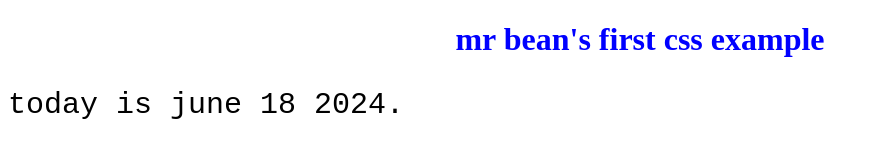
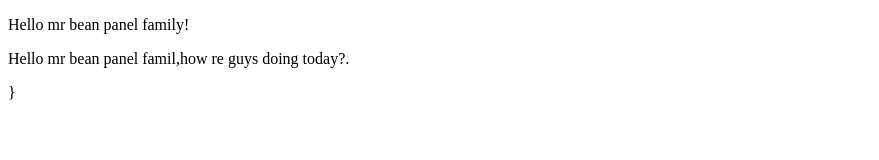
Before and after one commit to Bobcarly/mrbean-testrun, a plain HTML site: page css/css.html in a window 1280 px wide. Shown: the whole page, without its empty margins (0-879 px from the left). Drawn offline with Linux system fonts and the light colour scheme.

Commit message:
CSS SYNTAX '

```diff
--- a/css/css.html
+++ b/css/css.html
@@ -2,26 +2,21 @@
 <html>
 <head>
   <style>
+background-color:skyblue;
+}
+p {
+  color: red;
+  text-align: center;
 
-body {
-  background-color:white;
-}
-
-h1 {
-  color: blue;
-  text-align: center;
-}
-
-p {
-  font-family: monospace;
-  font-size: 30px;
+  }
 }
 </style>
 </head>
 <body>
 
-<h1>mr bean's first css example</h1>
-<p>today is june 18 2024.</p>
+<p>Hello mr bean panel family!</p>
+<p>Hello mr bean panel famil,how re guys doing today?.</p>
 
 </body>
 </html>
+}
```
